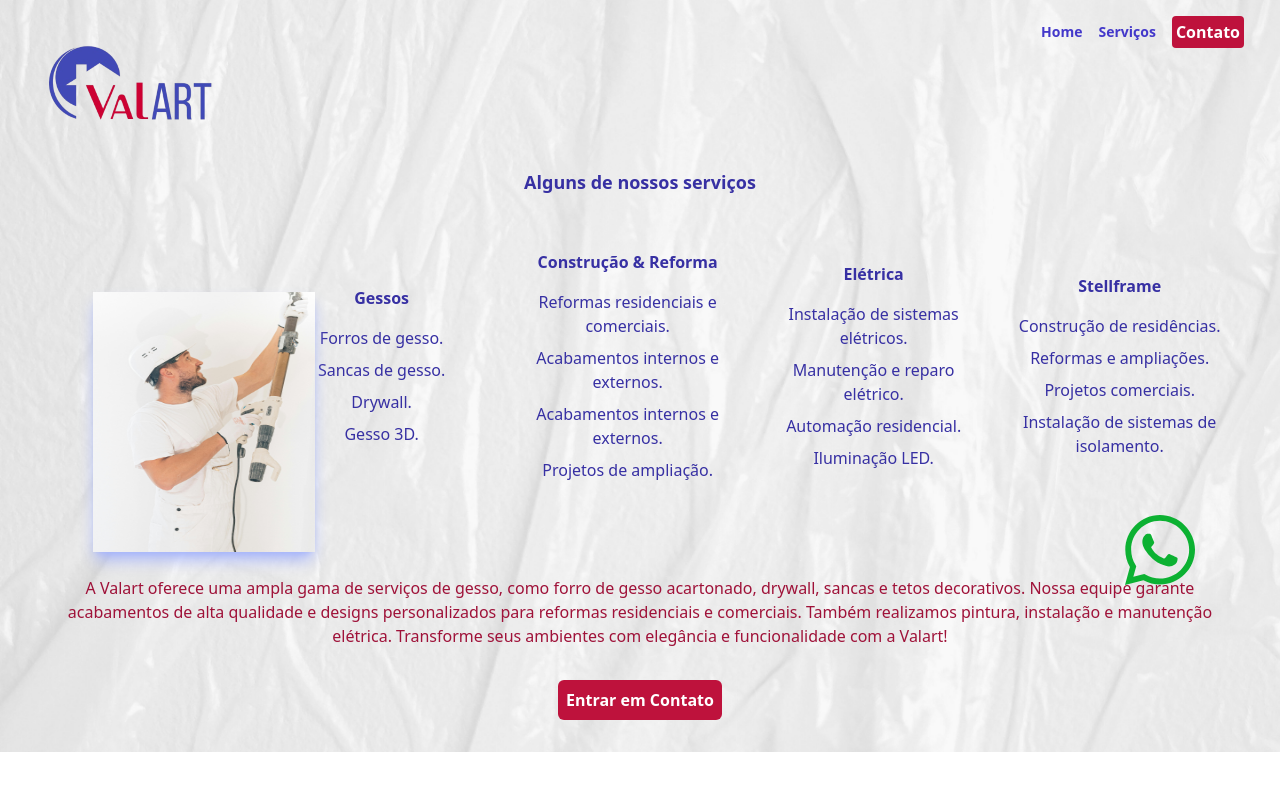
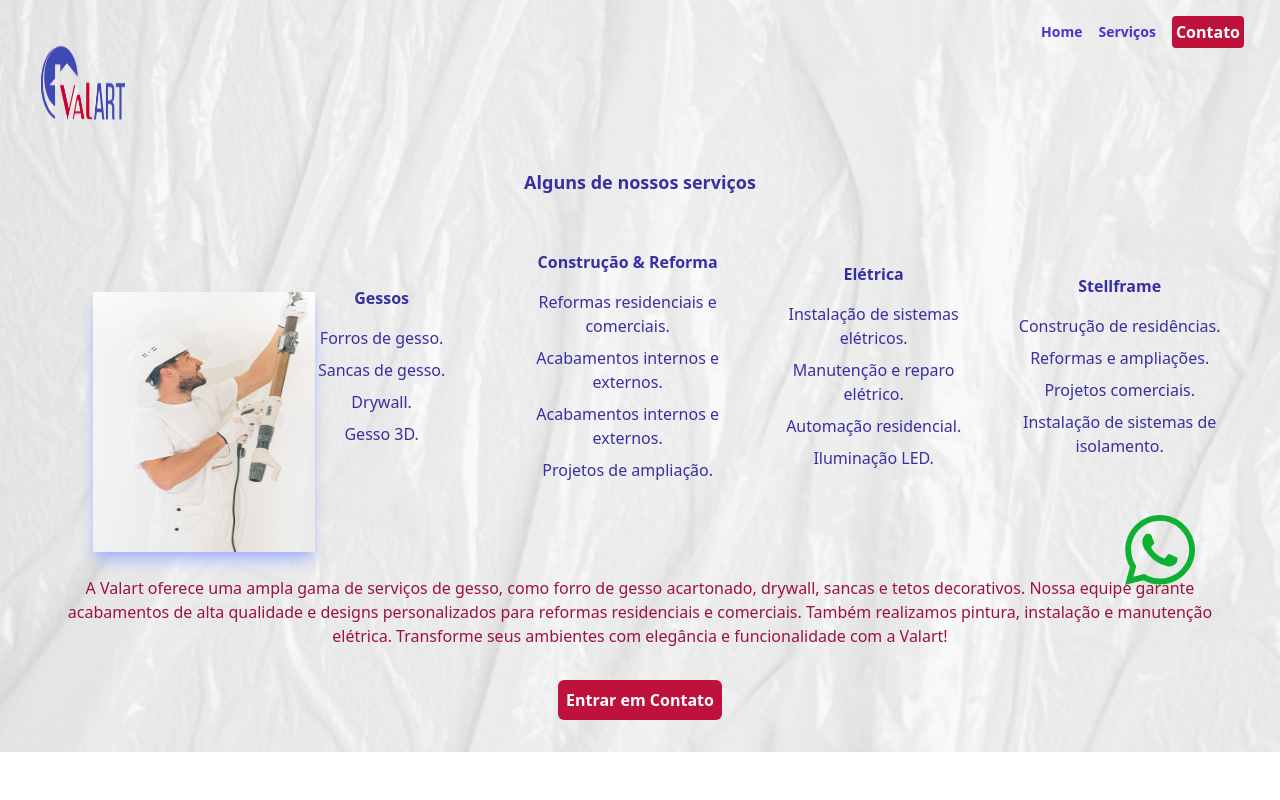
Before and after one commit to Rafael-84/valart, a React (Vite) app: page /servicos in a window 1280 px wide. Shown: the top 800 px of the page. Built offline with nearby package versions, Linux system fonts and the light colour scheme.

Commit message:
ajustando

```diff
--- a/src/pages/home/index.jsx
+++ b/src/pages/home/index.jsx
@@ -20,7 +20,7 @@ export function Home() {
             <section className="bg-bgMain bg-cover bg-no-repeat bg-opacity-75">
                 <header>
                     <nav className="h-16 w-full p-8 flex justify-between items-center ">
-                        <div> <img src={logo} width={193} height={195} alt="Logo da empresa valART" className=" max-w-[100px] h-auto md:max-w-[193px] md:max-h-[195px] md:relative md:top-[50px] z-50 " /></div>
+                        <div> <img src={logo} width={193} height={195} alt="Logo da empresa valART" className=" w-[100px] h-auto md:w-[193px] md:h-[195px] md:relative md:top-[50px] z-50 " /></div>
                         <div className="flex items-center justify-center gap-4 p-1">
                             <Link to="/" className="text-sm text-indigo-700 font-bold hover:text-rose-600 transition-colors ">Home</Link>
                             <Link to="/servicos" className="text-sm text-indigo-700 font-bold hover:text-rose-600 transition-colors  ">Serviços</Link>
--- a/src/pages/servicos/index.jsx
+++ b/src/pages/servicos/index.jsx
@@ -88,7 +88,7 @@ export function Servicos() {
       <section className="bg-bgMain bg-cover bg-no-repeat ">
         <header>
           <nav className="h-16 w-full p-8 flex justify-between items-center ">
-            <div> <img src={logo} width={193} height={195} alt="Logo da empresa valART" className=" max-w-[100px] h-auto md:max-w-[193px] md:max-h-[195px] md:relative md:top-[50px] z-50 " /></div>
+            <div> <img src={logo} width={193} height={195} alt="Logo da empresa valART" className=" w-[100px] h-auto md:-w-[193px] md:h-[195px] md:relative md:top-[50px] z-50 " /></div>
             <div className="flex items-center justify-center gap-4 p-1">
               <Link to="/" className="text-sm text-indigo-700 font-bold hover:text-rose-600 transition-colors ">Home</Link>
               <Link to="/servicos" className="text-sm text-indigo-700 font-bold hover:text-rose-600 transition-colors  ">Serviços</Link>
```
